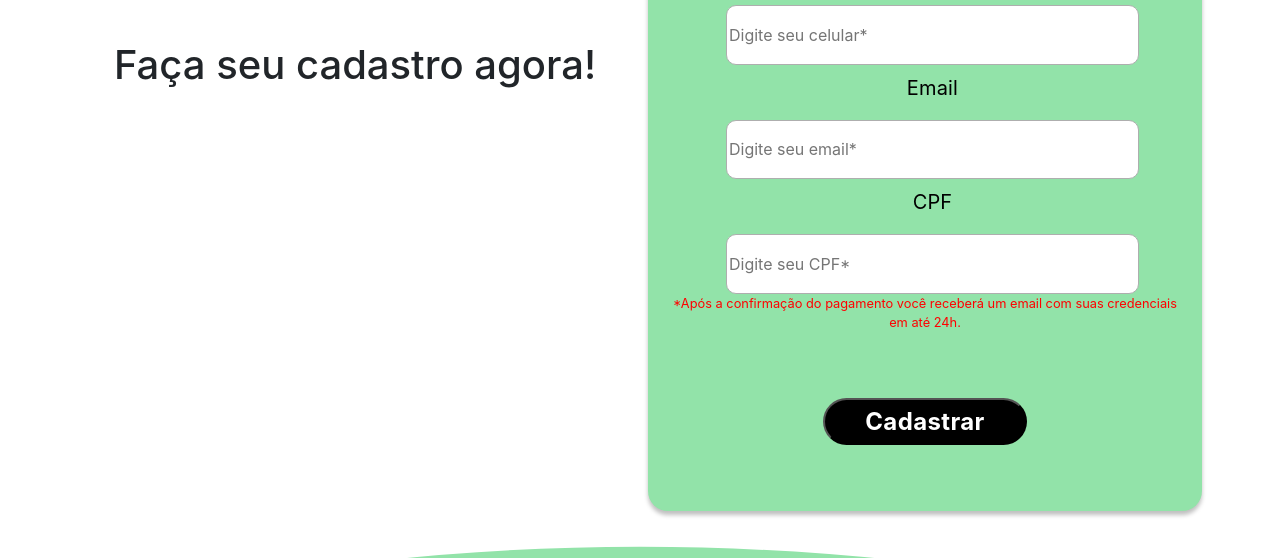
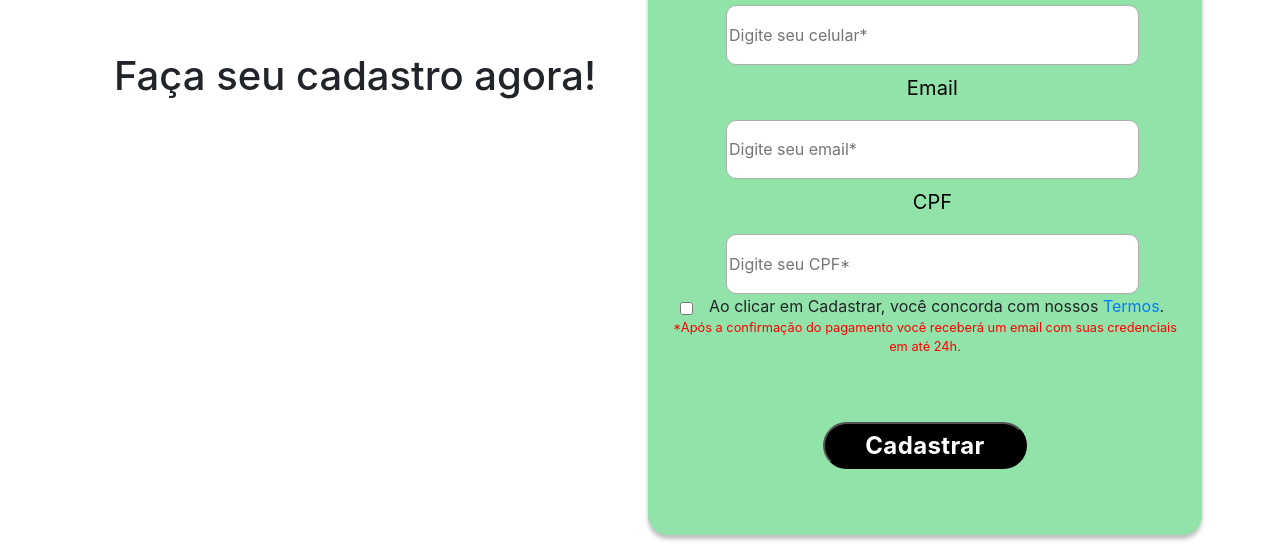
Before and after one commit to azamor-luccas/estudei-landingpage, a plain HTML site: page index.html in a window 1280 px wide. Shown: the part 5563-6121 px from the top of the page. Drawn offline with nearby package versions, Linux system fonts and the light colour scheme; a web font is replaced by a local one.

Commit message:
Added terms of use

```diff
--- a/css/style.css
+++ b/css/style.css
@@ -505,3 +505,20 @@ img.footer-background {
     position: relative;
     top: 45%;
 }
+
+.campo-termo {
+    display: flex;
+}
+
+#termos {
+    margin-right: 1em;
+    margin-left: 1em;
+}
+
+.termos-text {
+    margin: 0;
+}
+
+.termos-checkbox {
+    margin-top: 0.3em;
+}
--- a/index.html
+++ b/index.html
@@ -802,6 +802,11 @@
                             <br/>
                             <input type="text" id="cpf" name="cpf" placeholder="Digite seu CPF*" required>
                         </div>
+                        <div class="campo-termo">
+                            <label for="termos"></label>
+                            <input class="termos-checkbox" type="checkbox" id="termos" name="termos" required>
+                            <p class="termos-text">Ao clicar em Cadastrar, você concorda com nossos <a href="assets/termos-de-uso.pdf" target="_blank" rel="noreferrer noopener">Termos</a>.</p>
+                        </div>
                         <p class="text-message">*Após a confirmação do pagamento você receberá um email com suas credenciais em até 24h.</p>
                         <input type="submit" name="acao" value="Cadastrar">
                     </form>
```
Also changed, not shown: 1 other file.
